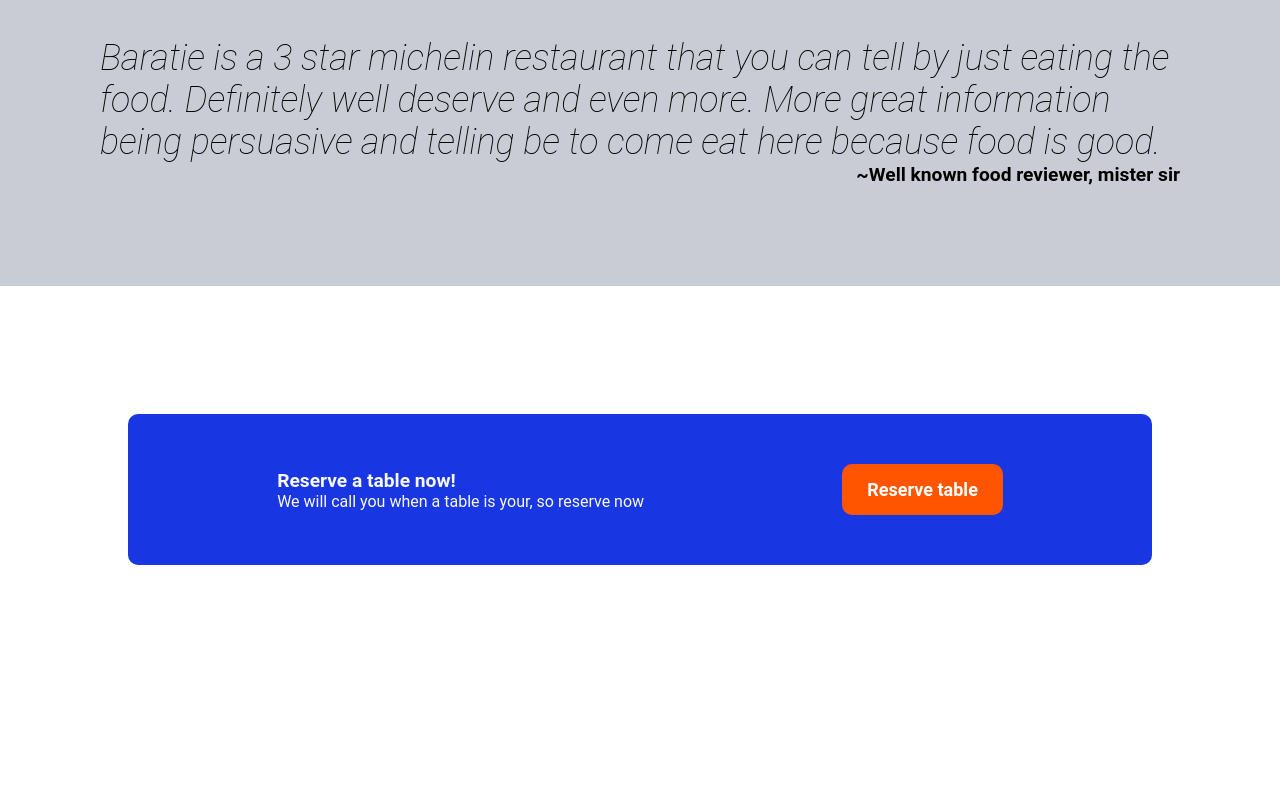
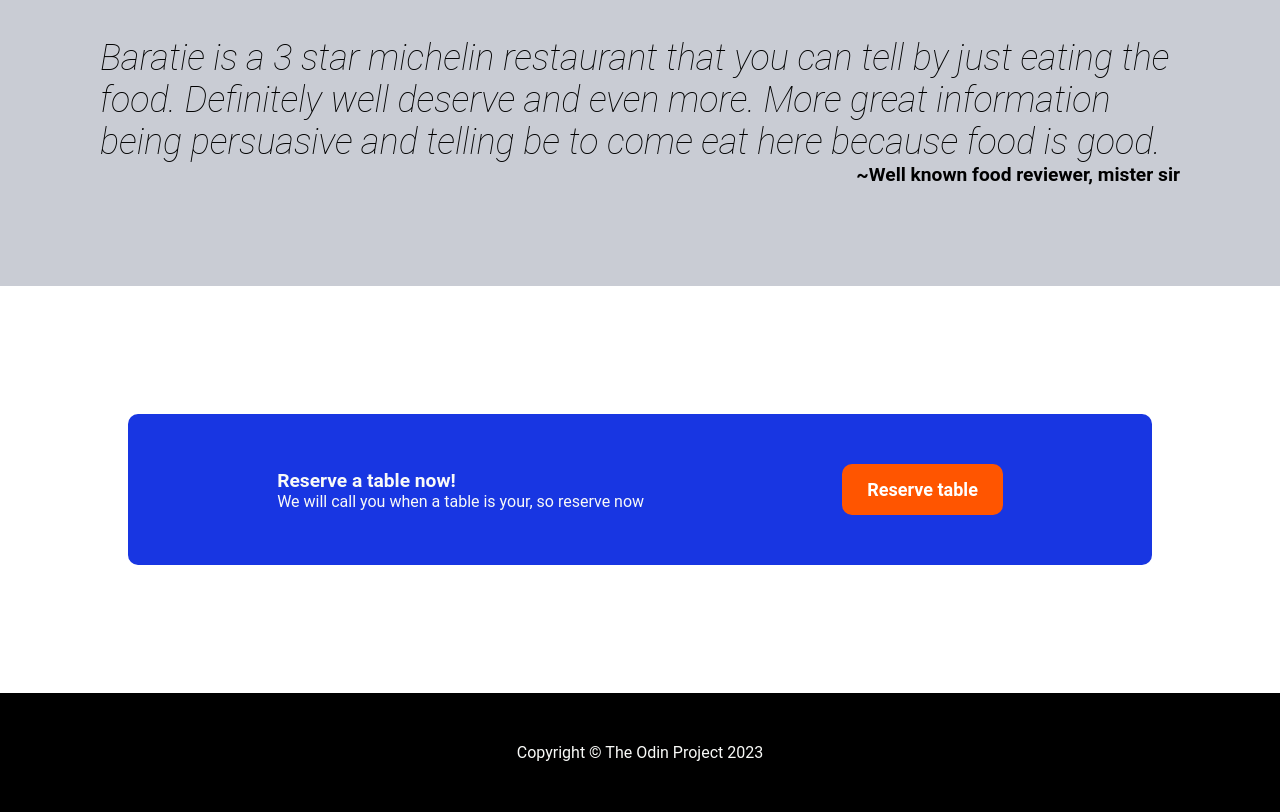
Before and after one commit to DhafinDzahin/landing-page, a plain HTML site: page index.html in a window 1280 px wide. Shown: the part 640-1452 px from the top of the page. Before the commit the page ends 1333 px from the top, so only its background shows below. Drawn offline with Linux system fonts and the light colour scheme.

Commit message:
feat: Add footer section

```diff
--- a/index.html
+++ b/index.html
@@ -63,6 +63,9 @@
                 </div>
                 <a href="#" class="reserve-button"> Reserve table </a>
             </div>
+            <div class="footer">
+                <p class="footer__text">Copyright © The Odin Project 2023</p>
+            </div>
         </div>
     </body>
 
--- a/style.css
+++ b/style.css
@@ -73,6 +73,7 @@
     border: none;
     text-decoration: none;
     display: inline-block;
+    text-align: center;
 }
 
 .hero__image {
@@ -146,3 +147,13 @@
     font-weight: bold;
     font-size: larger;
 }
+
+.footer {
+    background-color: black;
+    padding: 50px;
+}
+
+.footer__text {
+    color: #f9faf8;
+    text-align: center;
+}
```
